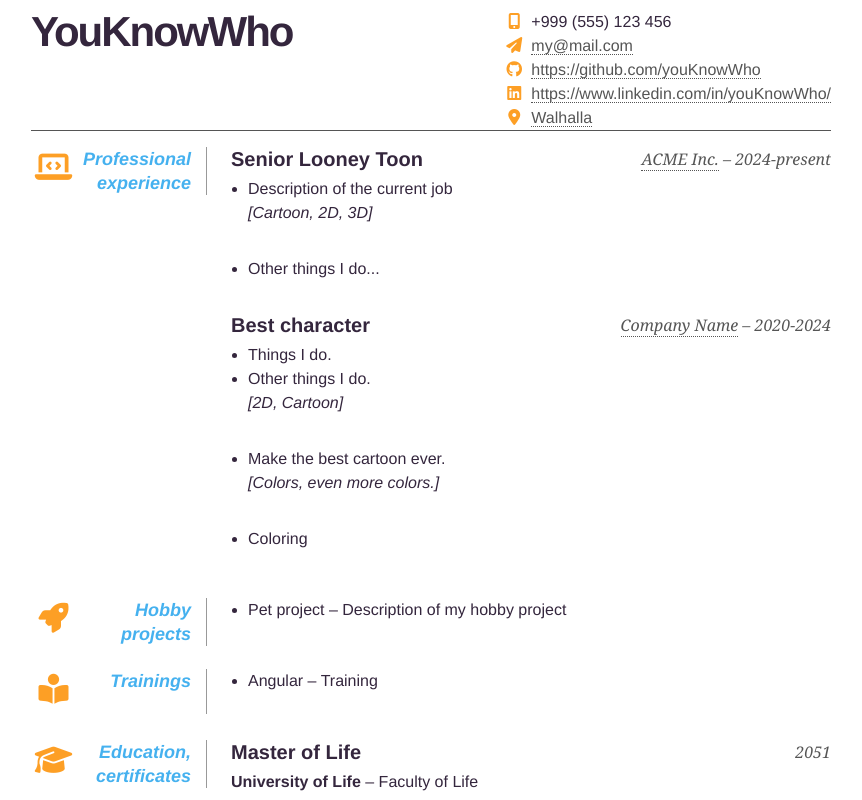
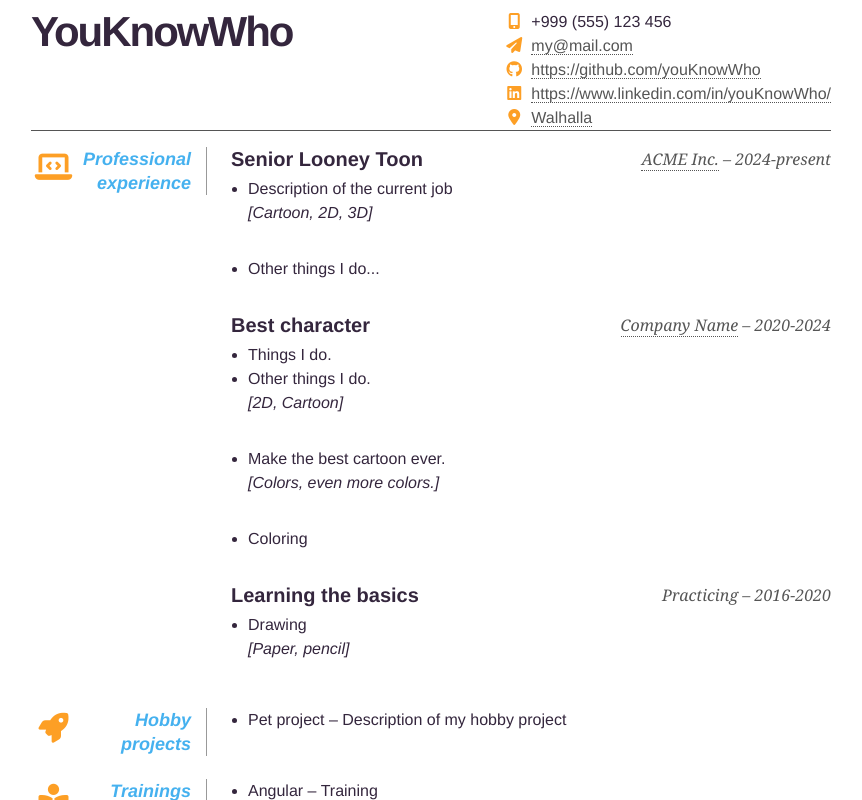
Before and after one commit to fogasjanos/resume, an Angular app: page / in a window 1280 px wide. Shown: the top 800 px of the page, without its empty margins (209-1071 px from the left). Built offline with nearby package versions, Linux system fonts and the light colour scheme.

Commit message:
Cleanup template and dependencies, fix styles

```diff
--- a/package.json
+++ b/package.json
@@ -1,6 +1,6 @@
 {
   "name": "resume-app",
-  "version": "0.0.0",
+  "version": "1.0.0",
   "scripts": {
     "ng": "ng",
     "start": "ng serve",
--- a/public/css/resume-print.css
+++ b/public/css/resume-print.css
@@ -16,13 +16,16 @@ a:hover { border-bottom-style: solid; color: black; }
 ul { margin: 0 0 17px 17px; }
 #objective { width: 500px; float: left; }
 #objective p { font-family: Georgia, Serif; font-style: italic; color: #665; }
-dt { color:#45B1EF; font-style: italic; font-weight: bold; font-size: 18px; text-align: right; padding: 0 15px 0 0; width: 160px; float: left; border-right: 1px solid #999;}
+dt { font-style: italic; font-weight: bold; font-size: 18px; text-align: right; padding: 0 15px 0 0; width: 160px; float: left; border-right: 1px solid #999;}
 dd { width: 600px; float: right; }
 dd.clear { float: none; margin: 0; }
 .lang-selector {display: none;}
 .not-list {list-style: none;}
 .big-icon {float:left;font-size:30px; margin: 0 5px 0 0;height:40px;width:45px;text-align:center;padding:5px 0 0 0;color: #FD9F25}
 .small-icon {text-align: center;margin: 0 9px 0 0;width:16px;color:#FD9F25;}
+.colorDark {color: #192e5b;}
+.colorLightBlue {color:#45B1EF;}
+
 .experience {color: #192e5b;}
 .projects {color: #f2a104;}
 .trainings {color: #00743f;}
--- a/public/css/resume.css
+++ b/public/css/resume.css
@@ -16,7 +16,7 @@ a:hover { border-bottom-style: solid; color: black; }
 ul { margin: 0 0 32px 17px; }
 #objective { width: 500px; float: left; }
 #objective p { font-family: Georgia, Serif; font-style: italic; color: #555; }
-dt { color:#45B1EF; font-style: italic; font-weight: bold; font-size: 18px; text-align: right; padding: 0 15px 0 0; width: 160px; float: left; border-right: 1px solid #999;}
+dt { font-style: italic; font-weight: bold; font-size: 18px; text-align: right; padding: 0 15px 0 0; width: 160px; float: left; border-right: 1px solid #999;}
 dd { width: 600px; float: right; }
 dd.clear { float: none; margin: 0; height: 15px; }
 .lang-selector {margin-bottom: 10px;}
@@ -24,6 +24,9 @@ dd.clear { float: none; margin: 0; height: 15px; }
 .not-list {list-style: none;}
 .big-icon {float:left;font-size:30px; margin: 0 5px 0 0;height:40px;width:45px;text-align:center;padding:5px 0 0 0;color: #FD9F25;}
 .small-icon {text-align: center;margin: 0 9px 0 0;width:16px;color:#FD9F25;}
+.colorDark {color: #192e5b;}
+.colorLightBlue {color:#45B1EF;}
+
 .experience {color: #192e5b;}
 .projects {color: #f2a104;}
 .trainings {color: #00743f;}
--- a/public/resume.json
+++ b/public/resume.json
@@ -2,6 +2,7 @@
     "education": {
         "label": "Education, certificates",
         "style": "fa-graduation-cap",
+        "labelClass": "colorLightBlue",
         "schools": [
             {
                 "degree": "Master of Life",
@@ -51,10 +52,21 @@
                 "description": [
                     "Coloring"
                 ]
+            },
+            {
+                "description": [
+                    "Drawing"
+                ],
+                "from": 2016,
+                "name": "Practicing",
+                "position": "Learning the basics",
+                "technologies": "Paper, pencil",
+                "to": 2020
             }
         ],
         "label": "Professional experience",
-        "style": "fa-laptop-code"
+        "style": "fa-laptop-code",
+        "labelClass": "colorLightBlue"
     },
     "general": {
         "cell": {
@@ -92,6 +104,7 @@
     },
     "language": {
         "label": "Languages",
+        "labelClass": "colorLightBlue",
         "style": "fa-comment",
         "languages": [
             {
@@ -102,6 +115,7 @@
     },
     "project": {
         "label": "Hobby projects",
+        "labelClass": "colorLightBlue",
         "style": "fa-rocket",
         "projects": [
             {
@@ -112,12 +126,14 @@
     },
     "skills": {
         "label": "Personal skills and qualities",
+        "labelClass": "colorLightBlue",
         "values": [
             "willingness to code"
         ]
     },
     "training": {
         "label": "Trainings",
+        "labelClass": "colorLightBlue",
         "style": "fa-book-open-reader",
         "trainings": [
             {
--- a/src/app/app.component.html
+++ b/src/app/app.component.html
@@ -1,13 +1,19 @@
-<div *ngIf="resume">
+@if (resume) {
 	<div id="page-wrap">
 		<div id="contact-info" class="vcard">
 			<h1 class="fn left">{{ resume.general.name }}</h1>
 			<div class="right">
 				<i class="fas fa-mobile-screen-button small-icon"></i><span class="tel">{{ resume.general.cell.value }}</span><br/>
 				<i class="fas fa-paper-plane small-icon"></i><a [href]="'mailto:' + resume.general.email.value">{{ resume.general.email.value }}</a><br/>
-			<span *ngIf="resume.general.github"><i class="fa-brands fa-github small-icon"></i><a [href]="resume.general.github.value" target="_blank">{{ resume.general.github.value }}</a><br/></span>
-			<span *ngIf="resume.general.linkedIn"><i class="fa-brands fa-linkedin small-icon"></i><a [href]="resume.general.linkedIn.value" target="_blank">{{ resume.general.linkedIn.value }}</a><br/></span>
-			<span *ngIf="resume.general.location"><i class="fas fa-location-dot small-icon"></i><a [href]="resume.general.location.url" target="_blank">{{ resume.general.location.value }}</a><br/></span>
+				@if (resume.general.github) {
+					<i class="fa-brands fa-github small-icon"></i><a [href]="resume.general.github.value" target="_blank">{{ resume.general.github.value }}</a><br/>
+				}
+				@if (resume.general.linkedIn) {
+					<i class="fa-brands fa-linkedin small-icon"></i><a [href]="resume.general.linkedIn.value" target="_blank">{{ resume.general.linkedIn.value }}</a><br/>
+				}
+				@if (resume.general.location) {
+					<i class="fas fa-location-dot small-icon"></i><a [href]="resume.general.location.url" target="_blank">{{ resume.general.location.value }}</a><br/>
+				}
 			</div>
 			<div class="clear"></div>
 		</div>
@@ -18,69 +24,94 @@
 		<div class="clear"></div>
 
 		<dl>
-		<dt><i class="fas big-icon {{resume.experience?.style}}"></i><span>{{ resume.experience.label }}</span></dt>
+			<dt><i class="fas big-icon {{resume.experience?.style}}"></i><span class="{{resume.experience?.labelClass}}">{{ resume.experience.label }}</span></dt>
 			<dd>
-			<span *ngFor="let company of resume.experience.companies">
-				<h2 *ngIf="company.position" >
-					{{ company.position }} <span><a [href]="company.url" target="_blank">{{ company.name }}</a> – {{ company.from }}{{ '-'+company.to }}</span>
+				@for (company of resume.experience.companies; track $index) {
+					@if (company.position) {
+						<h2>
+							{{ company.position }}
+							<span>
+								@if (company.name) {
+									@if (company.url) {
+										<a [href]="company.url" target="_blank">{{ company.name }}</a>
+									} @else {
+										{{ company.name }}
+									}
+									–
+								}
+								{{ company.from + '-' + company.to }}
+							</span>
 						</h2>
+					}
 					<ul>
-					<li *ngFor="let description of company.description" [innerHTML]="description"></li>
-					<li class="not-list italic" *ngIf="company.technologies">[{{ company.technologies }}]</li>
+						@for (description of company.description; track $index) {
+							<li [innerHTML]="description"></li>
+						}
+						@if (company.technologies) {
+							<li class="not-list italic">[{{ company.technologies }}]</li>
+						}
 					</ul>
-			</span>
+				}
 			</dd>
 			<dd class="clear"></dd>
 
-		<dt *ngIf="resume.project"><i class="fas big-icon {{resume.project?.style}}"></i><span>{{ resume.project.label }}</span></dt>
-		<dd *ngIf="resume.project">
+			@if (resume.project) {
+				<dt><i class="fas big-icon {{resume.project?.style}}"></i><span class="{{resume.project?.labelClass}}">{{ resume.project.label }}</span></dt>
+				<dd>
 					<ul>
-				<li *ngFor="let project of resume.project.projects">
+						@for (project of resume.project.projects; track $index) {
+							<li>
 								{{ project.name }} – {{ project.description }}
 							</li>
+						}
 					</ul>
 				</dd>
-		<dd *ngIf="resume.project" class="clear"></dd>
+				<dd class="clear"></dd>
+			}
 
-		<dt><i class="fas big-icon {{resume.training?.style}}"></i><span>{{ resume.training.label }}</span></dt>
+			<dt><i class="fas big-icon {{resume.training?.style}}"></i><span class="{{resume.training?.labelClass}}">{{ resume.training.label }}</span></dt>
 			<dd>
 				<ul>
-				<li *ngFor="let training of resume.training.trainings">
+					@for (training of resume.training.trainings; track $index) {
+						<li>
 							{{ training.name }} – {{ training.organizer }}
 						</li>
+					}
 				</ul>
 			</dd>
 			<dd class="clear"></dd>
 
-		<dt><i class="fas big-icon {{resume.education?.style}}"></i><span>{{ resume.education.label }}</span></dt>
+			<dt><i class="fas big-icon {{resume.education?.style}}"></i><span class="{{resume.education?.labelClass}}">{{ resume.education.label }}</span></dt>
 			<dd>
-			<span *ngFor="let school of resume.education.schools">
+				@for (school of resume.education.schools; track $index) {
 					<h2>
 						{{ school.degree }} <span>{{ school.year }}</span>
 					</h2>
 					<p>
-					<strong>{{ school.school }}</strong><span *ngIf="school.faculty"> – {{ school.faculty }}</span>
+						<strong>{{ school.school }}</strong>@if (school.faculty) { – {{ school.faculty }}}
 					</p>
-			</span>
+				}
 			</dd>
 			<dd class="clear"></dd>
 
-		<dt><i class="fas big-icon {{resume.language?.style}}"></i><span>{{ resume.language.label }}</span></dt>
+			<dt><i class="fas big-icon {{resume.language?.style}}"></i><span class="{{resume.language?.labelClass}}">{{ resume.language.label }}</span></dt>
 			<dd>
 				<ul>
-				<li *ngFor="let language of resume.language.languages">
+					@for (language of resume.language.languages; track $index) {
+						<li>
 							<strong>{{ language.name }}</strong> ({{ language.level }})
 						</li>
+					}
 				</ul>
 			</dd>
 			<dd class="clear"></dd>
 
-		<dt><i class="fas big-icon {{resume.general.hobbies?.style}}"></i><span>{{ resume.general.hobbies.label }}</span></dt>
+			<dt><i class="fas big-icon {{resume.general.hobbies?.style}}"></i><span class="{{resume.general.hobbies?.labelClass}}">{{ resume.general.hobbies.label }}</span></dt>
 			<dd>
 				<ul>
-				<li *ngFor="let hobby of resume.general.hobbies.values">
-					{{ hobby }}
-				</li>
+					@for (hobby of resume.general.hobbies.values; track $index) {
+						<li>{{ hobby }}</li>
+					}
 				</ul>
 			</dd>
 			<dd class="clear"></dd>
@@ -88,3 +119,4 @@
 
 		<div class="clear"></div>
 	</div>
+}
--- a/src/app/app.config.ts
+++ b/src/app/app.config.ts
@@ -1,9 +1,7 @@
 import { ApplicationConfig, provideZoneChangeDetection } from '@angular/core';
-import { provideRouter } from '@angular/router';
 
-import { routes } from './app.routes';
 import { provideHttpClient } from '@angular/common/http';
 
 export const appConfig: ApplicationConfig = {
-  providers: [provideZoneChangeDetection({ eventCoalescing: true }), provideRouter(routes), provideHttpClient()]
+  providers: [provideZoneChangeDetection({ eventCoalescing: true }), provideHttpClient()]
 };
```
Lines whose indentation alone changed are shown as unchanged.
